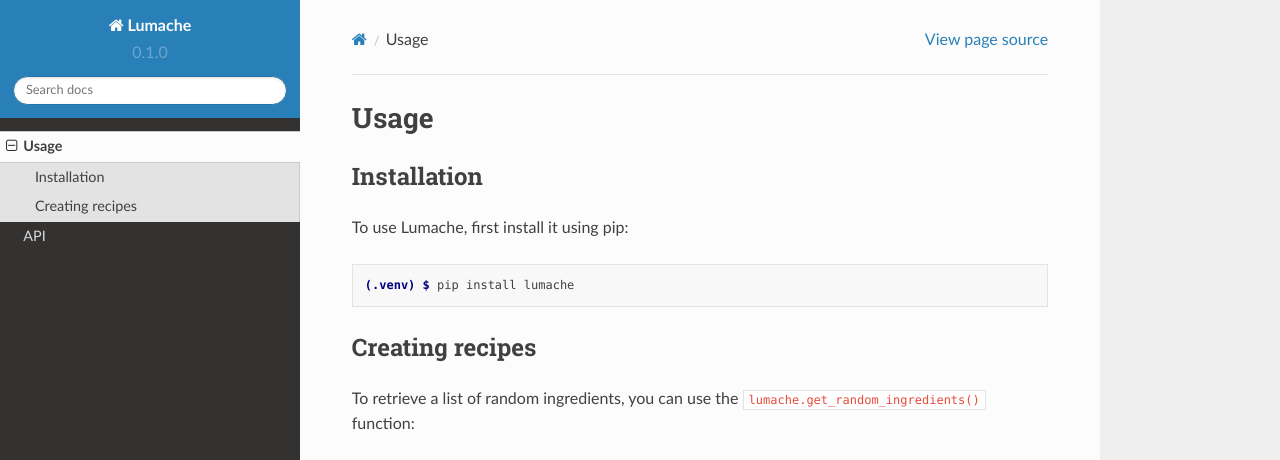
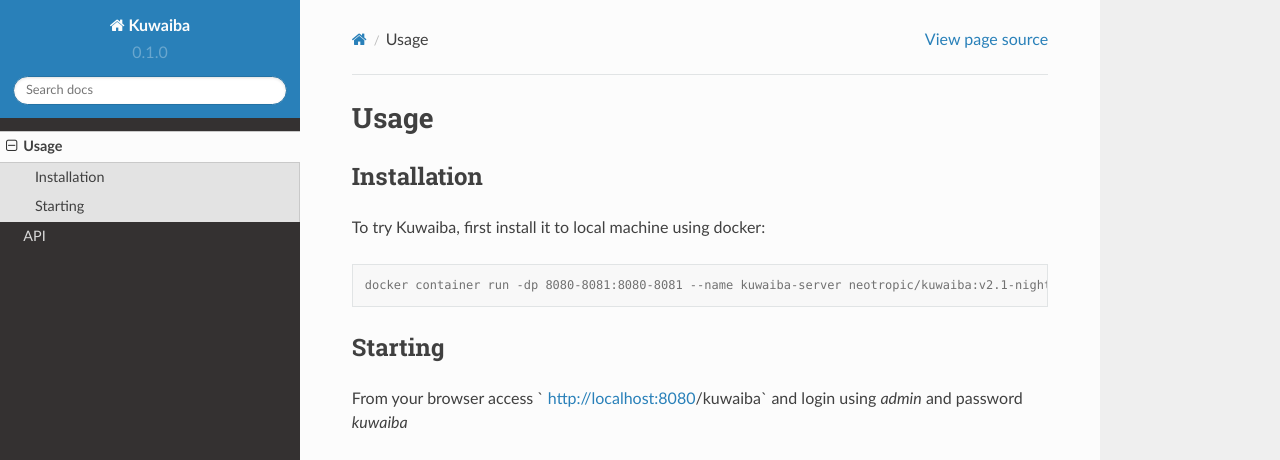
Before and after one commit to SabNK/kuwaiba-testing2, a Sphinx documentation site: the page built from docs/source/usage.rst, in a window 1280 px wide and 1095 px high. Shown: the top 460 px of the window. Built offline with Sphinx 7.4.7 and the Read the Docs theme 2.0.0, drawn with Linux system fonts in a browser that asks for light colours; some of the changed text lies outside the part shown; grey boxes are pictures that could not be loaded.

Commit message:
kuwaiba start

```diff
--- a/docs/source/api.rst
+++ b/docs/source/api.rst
@@ -4,4 +4,4 @@
 .. autosummary::
    :toctree: generated
 
-   lumache
+   kuwaiba
--- a/docs/source/conf.py
+++ b/docs/source/conf.py
@@ -2,9 +2,9 @@
 
 # -- Project information
 
-project = 'Lumache'
-copyright = '2021, Graziella'
-author = 'Graziella'
+project = 'Kuwaiba'
+copyright = '2024, SabNK'
+author = 'SabNK'
 
 release = '0.1'
 version = '0.1.0'
--- a/docs/source/usage.rst
+++ b/docs/source/usage.rst
@@ -6,28 +6,17 @@
 Installation
 ------------
 
-To use Lumache, first install it using pip:
+To try Kuwaiba, first install it to local machine using docker:
 
 .. code-block:: console
 
-   (.venv) $ pip install lumache
+   docker container run -dp 8080-8081:8080-8081 --name kuwaiba-server neotropic/kuwaiba:v2.1-nightly
 
-Creating recipes
-----------------
+Starting
+--------
 
-To retrieve a list of random ingredients,
-you can use the ``lumache.get_random_ingredients()`` function:
+From your browser access ` http://localhost:8080/kuwaiba` and login using `admin` and password `kuwaiba`
 
-.. autofunction:: lumache.get_random_ingredients
-
-The ``kind`` parameter should be either ``"meat"``, ``"fish"``,
-or ``"veggies"``. Otherwise, :py:func:`lumache.get_random_ingredients`
-will raise an exception.
-
-.. autoexception:: lumache.InvalidKindError
-
-For example:
-
->>> import lumache
->>> lumache.get_random_ingredients()
-['shells', 'gorgonzola', 'parsley']
+To add a new building use `Navigation` knob at the top menu and choose `Navigation` text button.
+In the new window simply choose `Go to Root`, then choose a continent / country / city and from the kebab menu to the right of city info choose `add New Object`.
+Select a class `building` and print the name. That's it. Your building you will find in the city.
--- a/pyproject.toml
+++ b/pyproject.toml
@@ -3,6 +3,6 @@
 build-backend = "flit_core.buildapi"
 
 [project]
-name = "lumache"
-authors = [{name = "Graziella", email = "graziella@lumache"}]
+name = "kuwaiba"
+authors = [{name = "SabNK", email = "sabnk@mail.ru"}]
 dynamic = ["version", "description"]
```
